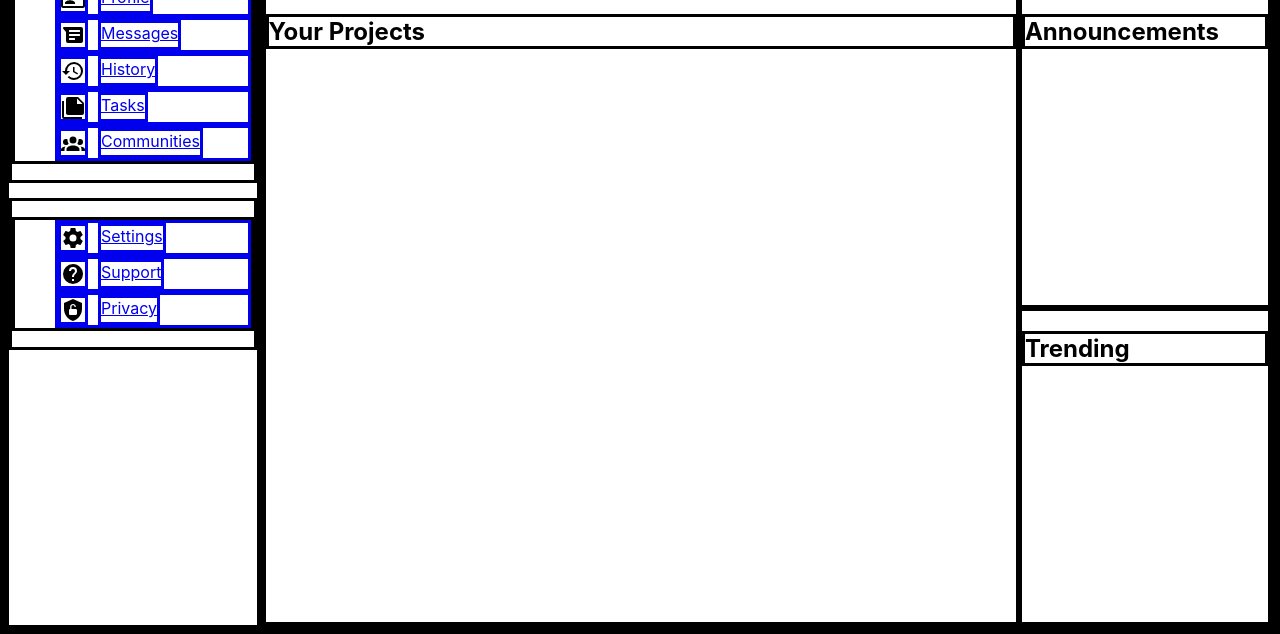
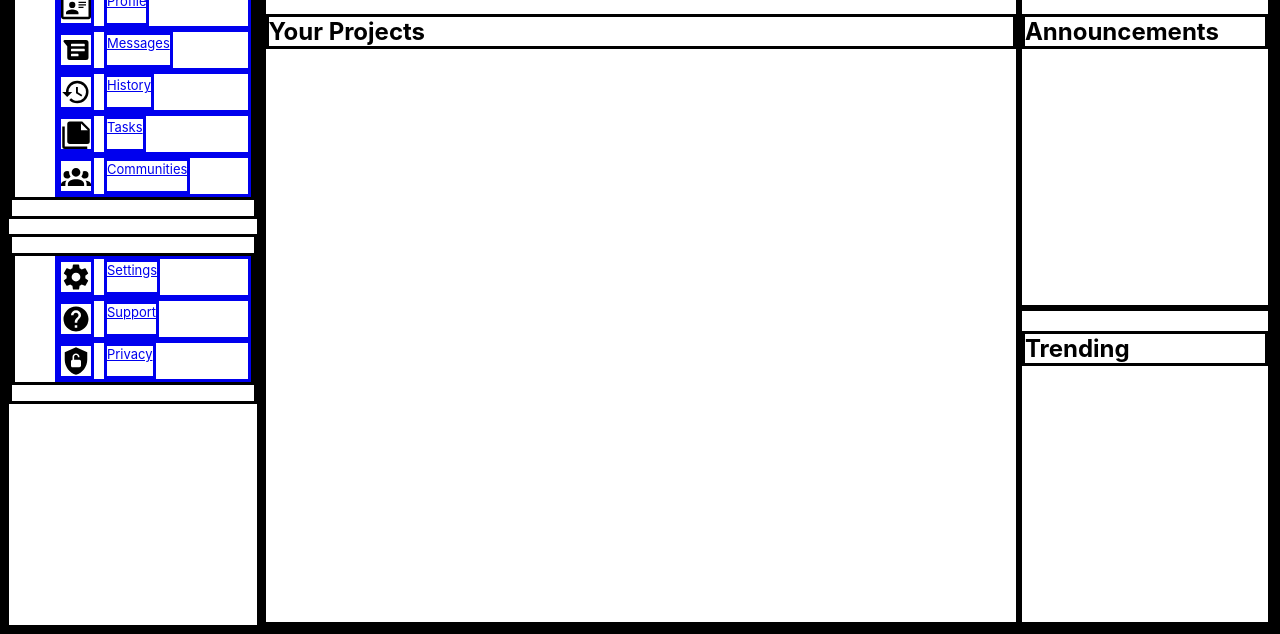
Before and after one commit to SaniLetchu/Admin-Dashboard, a plain HTML site: page index.html in a window 1280 px wide. Shown: the part 178-812 px from the top of the page. Drawn offline with Linux system fonts and the light colour scheme.

Commit message:
more svgs

```diff
--- a/index.html
+++ b/index.html
@@ -15,19 +15,19 @@
         </div>
         <nav>
             <ul>
-                <a href="#"><img src="./SVG/home.svg"><li>Home</li></a>
-                <a href="#"><img src="./SVG/profile.svg"><li>Profile</li></a>
-                <a href="#"><img src="./SVG/messages.svg"><li>Messages</li></a>
-                <a href="#"><img src="./SVG/history.svg"><li>History</li></a>
-                <a href="#"><img src="./SVG/tasks.svg"><li>Tasks</li></a>
-                <a href="#"><img src="./SVG/communities.svg"><li>Communities</li></a>
+                <a href="#"><img class="icon" src="./SVG/home.svg"><li>Home</li></a>
+                <a href="#"><img class="icon" src="./SVG/profile.svg"><li>Profile</li></a>
+                <a href="#"><img class="icon" src="./SVG/messages.svg"><li>Messages</li></a>
+                <a href="#"><img class="icon" src="./SVG/history.svg"><li>History</li></a>
+                <a href="#"><img class="icon" src="./SVG/tasks.svg"><li>Tasks</li></a>
+                <a href="#"><img class="icon" src="./SVG/communities.svg"><li>Communities</li></a>
             </ul>
         </nav>
         <nav>
             <ul>
-                <a href="#"><img src="./SVG/settings.svg"><li>Settings</li></a>
-                <a href="#"><img src="./SVG/support.svg"><li>Support</li></a>
-                <a href="#"><img src="./SVG/privacy.svg"><li>Privacy</li></a>
+                <a href="#"><img class="icon" src="./SVG/settings.svg"><li>Settings</li></a>
+                <a href="#"><img class="icon" src="./SVG/support.svg"><li>Support</li></a>
+                <a href="#"><img class="icon" src="./SVG/privacy.svg"><li>Privacy</li></a>
             </ul>
         </nav>
     </div>
--- a/style.css
+++ b/style.css
@@ -37,6 +37,14 @@ a {
     display: flex;
     gap: 10px;
     justify-content: left;
+}
+
+li {
+    font-size: max(13px, 1vw);
+}
+
+.icon {
+    width: max(calc(1vw * 2.3), 30px);
 }
 
 .sidebar {
```
Also changed, not shown: SVG/bell.svg (added), SVG/eye.svg (added), SVG/search.svg (added), SVG/share.svg (added), SVG/star.svg (added).
